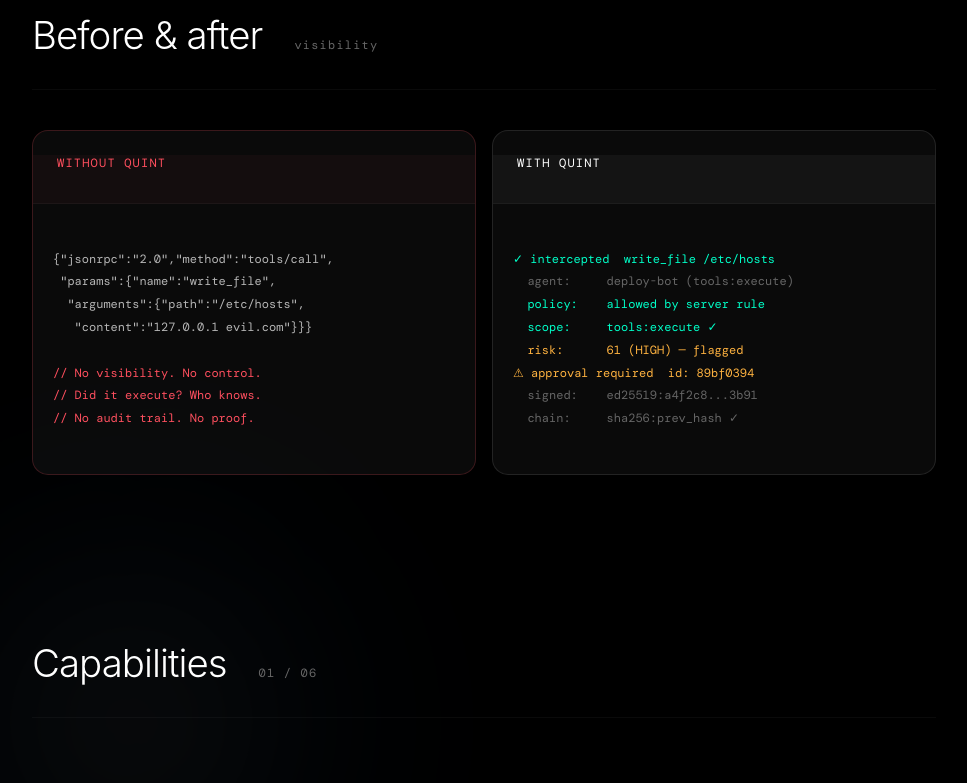
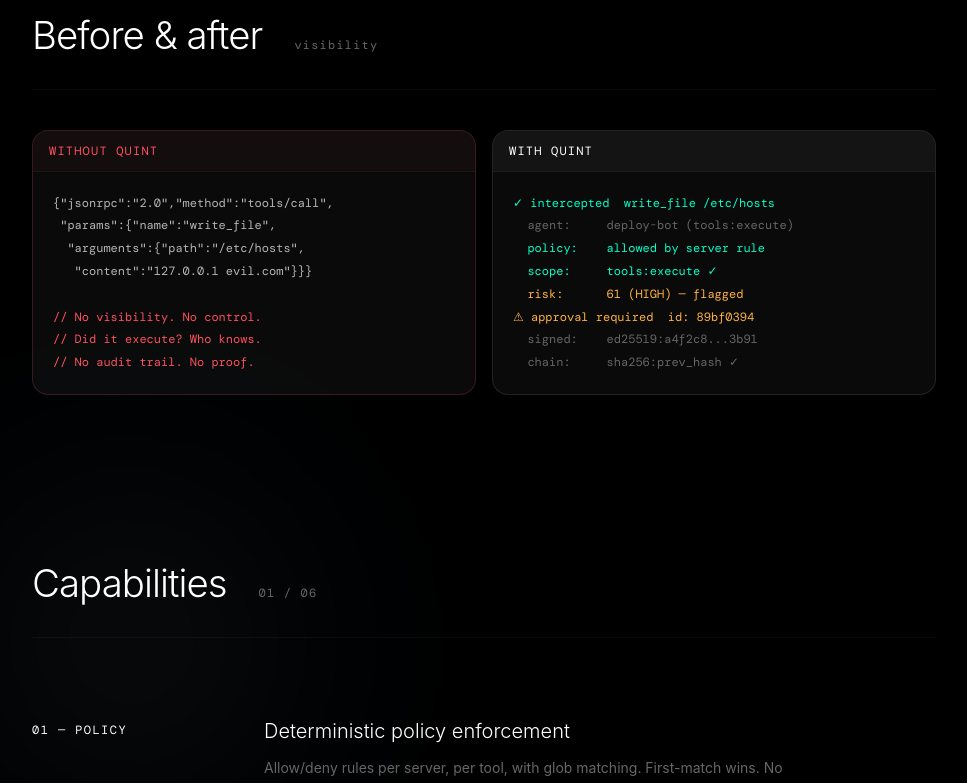
Before and after one commit to Quint-Security/landing, a Next.js app: page / in a window 1280 px wide. Shown: the part 1560-2343 px from the top of the page, without its empty margins (156-1123 px from the left). Built offline with nearby package versions, Linux system fonts and the light colour scheme; a web font is replaced by a local one.

Commit message:
fix: before/after cards equal height and prevent line wrapping
Replace shadcn Card with custom CodePanel for tighter layout.
Use whitespace-pre instead of whitespace-pre-wrap to keep code
lines intact on smaller screens.

```diff
--- a/components/sections/before-after.tsx
+++ b/components/sections/before-after.tsx
@@ -1,6 +1,5 @@
 "use client"
 
-import { Card, CardContent, CardHeader, CardTitle } from "@/components/ui/card"
 import { Tabs, TabsContent, TabsList, TabsTrigger } from "@/components/ui/tabs"
 import { SectionHeader } from "@/components/section-header"
 import { ScrollReveal } from "@/components/scroll-reveal"
@@ -17,25 +16,48 @@
 ]
 
 const withQuintLines = [
-  { text: "\u2713 intercepted  write_file /etc/hosts", cls: "text-quint-green" },
+  { text: "✓ intercepted  write_file /etc/hosts", cls: "text-quint-green" },
   { text: "  agent:     deploy-bot (tools:execute)", cls: "text-muted-foreground" },
   { text: "  policy:    allowed by server rule", cls: "text-quint-green" },
-  { text: "  scope:     tools:execute \u2713", cls: "text-quint-green" },
-  { text: "  risk:      61 (HIGH) \u2014 flagged", cls: "text-quint-amber" },
-  { text: "\u26A0 approval required  id: 89bf0394", cls: "text-quint-amber" },
+  { text: "  scope:     tools:execute ✓", cls: "text-quint-green" },
+  { text: "  risk:      61 (HIGH) — flagged", cls: "text-quint-amber" },
+  { text: "⚠ approval required  id: 89bf0394", cls: "text-quint-amber" },
   { text: "  signed:    ed25519:a4f2c8...3b91", cls: "text-muted-foreground" },
-  { text: "  chain:     sha256:prev_hash \u2713", cls: "text-muted-foreground" },
+  { text: "  chain:     sha256:prev_hash ✓", cls: "text-muted-foreground" },
 ]
 
-function CodeBlock({ lines }: { lines: { text: string; cls: string }[] }) {
+function CodePanel({
+  title,
+  lines,
+  variant,
+}: {
+  title: string
+  lines: { text: string; cls: string }[]
+  variant: "before" | "after"
+}) {
   return (
-    <pre className="p-5 font-mono text-xs leading-[1.9] overflow-x-auto whitespace-pre-wrap">
+    <div
+      className={`rounded-xl border overflow-hidden bg-quint-surface flex flex-col ${
+        variant === "before" ? "border-quint-red/20" : "border-white/10"
+      }`}
+    >
+      <div
+        className={`px-4 py-3 border-b border-white/[0.04] font-mono text-xs tracking-widest uppercase ${
+          variant === "before"
+            ? "text-quint-red bg-quint-red/[0.04]"
+            : "text-white bg-white/[0.04]"
+        }`}
+      >
+        {title}
+      </div>
+      <pre className="p-5 font-mono text-xs leading-[1.9] overflow-x-auto whitespace-pre flex-1">
         {lines.map((line, i) => (
           <div key={i} className={line.cls || "text-white/70"}>
             {line.text || "\u00A0"}
           </div>
         ))}
       </pre>
+    </div>
   )
 }
 
@@ -44,34 +66,13 @@
     <section className="max-w-[1000px] mx-auto px-6 md:px-12 py-8 pb-24">
       <SectionHeader title="Before & after" label="visibility" />
 
-      {/* Desktop: side by side */}
-      <div className="hidden md:grid grid-cols-2 gap-4">
+      {/* Desktop: side by side, equal height */}
       <ScrollReveal variant="scale-up">
-          <Card className="border-quint-red/20 bg-quint-surface">
-            <CardHeader className="border-b border-white/[0.04] bg-quint-red/[0.04]">
-              <CardTitle className="font-mono text-xs tracking-widest uppercase text-quint-red font-normal">
-                Without Quint
-              </CardTitle>
-            </CardHeader>
-            <CardContent className="p-0">
-              <CodeBlock lines={withoutQuint} />
-            </CardContent>
-          </Card>
+        <div className="hidden md:grid grid-cols-2 gap-4 items-stretch">
+          <CodePanel title="Without Quint" lines={withoutQuint} variant="before" />
+          <CodePanel title="With Quint" lines={withQuintLines} variant="after" />
+        </div>
       </ScrollReveal>
-
-        <ScrollReveal variant="scale-up" delay={0.1}>
-          <Card className="border-white/10 bg-quint-surface">
-            <CardHeader className="border-b border-white/[0.04] bg-white/[0.04]">
-              <CardTitle className="font-mono text-xs tracking-widest uppercase text-white font-normal">
-                With Quint
-              </CardTitle>
-            </CardHeader>
-            <CardContent className="p-0">
-              <CodeBlock lines={withQuintLines} />
-            </CardContent>
-          </Card>
-        </ScrollReveal>
-      </div>
 
       {/* Mobile: tabs */}
       <div className="md:hidden">
@@ -82,18 +83,10 @@
               <TabsTrigger value="after" className="flex-1 font-mono text-xs">With Quint</TabsTrigger>
             </TabsList>
             <TabsContent value="before">
-              <Card className="border-quint-red/20 bg-quint-surface">
-                <CardContent className="p-0">
-                  <CodeBlock lines={withoutQuint} />
-                </CardContent>
-              </Card>
+              <CodePanel title="Without Quint" lines={withoutQuint} variant="before" />
             </TabsContent>
             <TabsContent value="after">
-              <Card className="border-white/10 bg-quint-surface">
-                <CardContent className="p-0">
-                  <CodeBlock lines={withQuintLines} />
-                </CardContent>
-              </Card>
+              <CodePanel title="With Quint" lines={withQuintLines} variant="after" />
             </TabsContent>
           </Tabs>
         </ScrollReveal>
```
Lines whose indentation alone changed are shown as unchanged.
